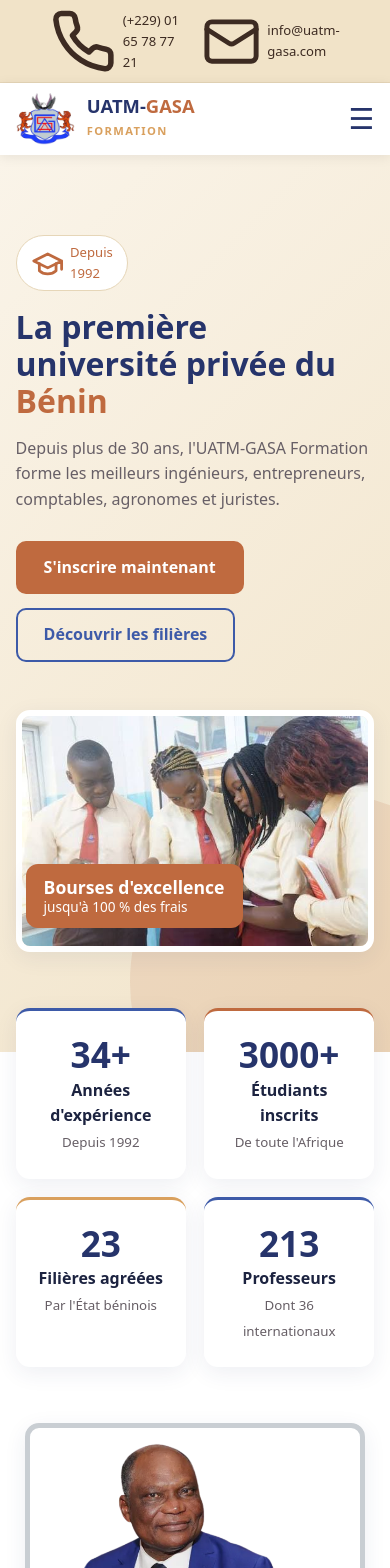
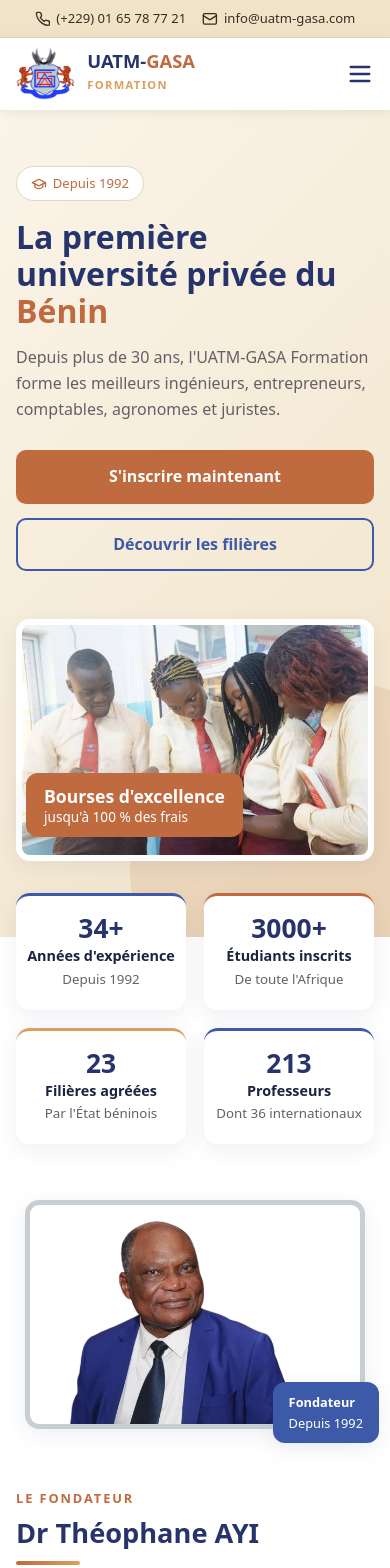
Before and after one commit to Houecande/uatm-gasa-formation, a React (Vite) app: page / in a window 390 px wide. Shown: the top 1568 px of the page. Built offline with nearby package versions, Linux system fonts and the light colour scheme.

Commit message:
Correction des erreurs de syntaxe et amélioration de la structure du code pour une meilleure lisibilité et maintenabilité.

```diff
--- a/src/components/Filieres.jsx
+++ b/src/components/Filieres.jsx
@@ -1,4 +1,4 @@
-import { poles, SITE_OFFICIEL } from '../data'
+import { poles, URL_FILIERES } from '../data'
 
 export default function Filieres() {
   return (
@@ -22,7 +22,7 @@
           ))}
         </div>
         <div className="cta-row">
-          <a className="btn btn-blue" href={SITE_OFFICIEL} target="_blank" rel="noreferrer">
+          <a className="btn btn-blue" href={URL_FILIERES} target="_self">
             Voir toutes les filières sur le site officiel
           </a>
         </div>
--- a/src/components/Header.jsx
+++ b/src/components/Header.jsx
@@ -1,7 +1,7 @@
 import { useState } from 'react'
 import logo from '../assets/logo.png'
-import { contact, SITE_OFFICIEL } from '../data'
-import { PhoneIcon, MailIcon } from './Icons'
+import { contact, URL_ADMISSION } from '../data'
+import { PhoneIcon, MailIcon, MenuIcon, CloseIcon } from './Icons'
 
 const liens = [
   ['Accueil', '#accueil'],
@@ -28,21 +28,26 @@
       </div>
       <header className="header">
         <div className="container">
-          <a href="#accueil" className="brand">
+          <a href="#accueil" target="_self" className="brand" onClick={() => setOuvert(false)}>
             <img src={logo} alt="Logo UATM GASA Formation" />
             <div>
               <strong>UATM-<span>GASA</span></strong>
               <small>FORMATION</small>
             </div>
           </a>
-          <button className="burger" onClick={() => setOuvert(!ouvert)} aria-label="Menu">
-            {ouvert ? '✕' : '☰'}
+          <button
+            className="burger"
+            onClick={() => setOuvert(!ouvert)}
+            aria-label={ouvert ? 'Fermer le menu' : 'Ouvrir le menu'}
+            aria-expanded={ouvert}
+          >
+            {ouvert ? <CloseIcon /> : <MenuIcon />}
           </button>
           <nav className={`nav ${ouvert ? 'open' : ''}`}>
             {liens.map(([nom, href]) => (
-              <a key={href} href={href} onClick={() => setOuvert(false)}>{nom}</a>
+              <a key={href} href={href} target="_self" onClick={() => setOuvert(false)}>{nom}</a>
             ))}
-            <a className="btn btn-accent" href={SITE_OFFICIEL} target="_blank" rel="noreferrer">
+            <a className="btn btn-accent" href={URL_ADMISSION} target="_self">
               S'inscrire
             </a>
           </nav>
--- a/src/components/Hero.jsx
+++ b/src/components/Hero.jsx
@@ -1,5 +1,5 @@
 import etudiants from '../assets/etudiants.jpg'
-import { SITE_OFFICIEL } from '../data'
+import { URL_ADMISSION } from '../data'
 import { GraduationCapIcon } from './Icons'
 
 export default function Hero() {
@@ -18,10 +18,10 @@
             entrepreneurs, comptables, agronomes et juristes.
           </p>
           <div className="actions">
-            <a className="btn btn-accent" href={SITE_OFFICIEL} target="_blank" rel="noreferrer">
+            <a className="btn btn-accent" href={URL_ADMISSION} target="_self">
               S'inscrire maintenant
             </a>
-            <a className="btn btn-outline" href="#filieres">Découvrir les filières</a>
+            <a className="btn btn-outline" href="#filieres" target="_self">Découvrir les filières</a>
           </div>
         </div>
         <div className="hero-photo">
--- a/src/components/Icons.jsx
+++ b/src/components/Icons.jsx
@@ -73,6 +73,44 @@
   )
 }
 
+export function MenuIcon({ className = "icon", ...props }) {
+  return (
+    <svg
+      xmlns="http://www.w3.org/2000/svg"
+      viewBox="0 0 24 24"
+      fill="none"
+      stroke="currentColor"
+      strokeWidth="2"
+      strokeLinecap="round"
+      strokeLinejoin="round"
+      className={className}
+      aria-hidden="true"
+      {...props}
+    >
+      <path d="M4 6h16M4 12h16M4 18h16" />
+    </svg>
+  )
+}
+
+export function CloseIcon({ className = "icon", ...props }) {
+  return (
+    <svg
+      xmlns="http://www.w3.org/2000/svg"
+      viewBox="0 0 24 24"
+      fill="none"
+      stroke="currentColor"
+      strokeWidth="2"
+      strokeLinecap="round"
+      strokeLinejoin="round"
+      className={className}
+      aria-hidden="true"
+      {...props}
+    >
+      <path d="m18 6-12 12M6 6l12 12" />
+    </svg>
+  )
+}
+
 export function ExternalLinkIcon({ className = "icon", ...props }) {
   return (
     <svg
--- a/src/components/Stats.jsx
+++ b/src/components/Stats.jsx
@@ -1,15 +1,61 @@
+import { useEffect, useRef, useState } from 'react'
 import { stats, ANNEE_CREATION } from '../data'
 
 export default function Stats() {
   const anneesExp = new Date().getFullYear() - ANNEE_CREATION
+  const sectionRef = useRef(null)
+  const [valeurs, setValeurs] = useState(() => stats.map(() => 0))
+  const finales = stats.map((stat) => {
+    const valeur = stat.valeur ?? `${anneesExp}+`
+    const nombre = Number.parseInt(valeur, 10)
+    return { nombre, suffixe: valeur.slice(String(nombre).length) }
+  })
+
+  useEffect(() => {
+    const section = sectionRef.current
+    if (!section) return undefined
+
+    const afficherValeursFinales = () => {
+      setValeurs(finales.map(({ nombre }) => nombre))
+    }
+
+    if (window.matchMedia('(prefers-reduced-motion: reduce)').matches) {
+      afficherValeursFinales()
+      return undefined
+    }
+
+    let animationFrame
+    const observer = new IntersectionObserver(([entry]) => {
+      if (!entry.isIntersecting) return
+
+      observer.disconnect()
+      const debut = performance.now()
+      const duree = 1400
+
+      const animer = (maintenant) => {
+        const progression = Math.min((maintenant - debut) / duree, 1)
+        const progressionLisse = 1 - (1 - progression) ** 4
+        setValeurs(finales.map(({ nombre }) => Math.floor(nombre * progressionLisse)))
+        if (progression < 1) animationFrame = requestAnimationFrame(animer)
+      }
+
+      animationFrame = requestAnimationFrame(animer)
+    }, { threshold: 0.35 })
+
+    observer.observe(section)
+    return () => {
+      observer.disconnect()
+      cancelAnimationFrame(animationFrame)
+    }
+  }, [anneesExp])
 
   return (
-    <section className="stats">
+    <section className="stats" ref={sectionRef}>
       <div className="container">
         <div className="stats-grid">
-          {stats.map((s) => (
+          {stats.map((s, index) => (
             <div className="stat" key={s.label}>
-              <strong>{s.valeur ?? `${anneesExp}+`}</strong>
+              <strong>{valeurs[index]}{finales[index].suffixe}</strong>
               <span>{s.label}</span>
               <small>{s.detail}</small>
             </div>
--- a/src/data.js
+++ b/src/data.js
@@ -1,4 +1,7 @@
 export const SITE_OFFICIEL = 'https://uatm-gasa.com'
+export const URL_FILIERES = `${SITE_OFFICIEL}/filieres`
+export const URL_ADMISSION = `${SITE_OFFICIEL}/admission`
+export const URL_CONTACT = `${SITE_OFFICIEL}/contact`
 
 export const ANNEE_CREATION = 1992
 
--- a/src/index.css
+++ b/src/index.css
@@ -16,6 +16,9 @@
 
 * { box-sizing: border-box; margin: 0; padding: 0; }
 html { scroll-behavior: smooth; scroll-padding-top: 80px; }
+@media (prefers-reduced-motion: reduce) {
+  html { scroll-behavior: auto; }
+}
 body {
   font-family: 'Poppins', system-ui, sans-serif;
   color: var(--text);
@@ -23,7 +26,7 @@
   line-height: 1.6;
 }
 img { max-width: 100%; display: block; }
-a { color: inherit; text-decoration: none; }
+a { color: inherit; text-decoration: none; transition: color 0.2s ease; }
 ul { list-style: none; }
 
 .container { width: min(1140px, 92%); margin-inline: auto; }
@@ -44,8 +47,9 @@
 .center .lead { margin-inline: auto; }
 
 .btn {
-  display: inline-block; padding: 12px 26px; border-radius: 10px;
+  display: inline-block; max-width: 100%; padding: 12px 26px; border-radius: 10px;
   font-weight: 600; border: 2px solid transparent; cursor: pointer;
+  text-align: center; white-space: normal; overflow-wrap: anywhere;
   transition: transform 0.15s, box-shadow 0.15s, background 0.15s;
 }
 .btn:hover { transform: translateY(-2px); box-shadow: var(--shadow); }
@@ -56,10 +60,10 @@
 .btn-outline-blue { border-color: var(--blue); color: var(--blue); }
 
 /* Header */
-.topbar { background: var(--sand); color: var(--brown); border-bottom: 1px solid #e6d6b8; font-size: 0.82rem; }
+.topbar { position: relative; z-index: 30; background: var(--sand); color: var(--brown); border-bottom: 1px solid #e6d6b8; font-size: 0.82rem; }
 .topbar .container { display: flex; justify-content: space-between; gap: 16px; padding: 8px 0; flex-wrap: wrap; }
 .header { position: sticky; top: 0; z-index: 50; background: #fff; box-shadow: 0 2px 12px rgba(0,0,0,.08); }
-.header .container { display: flex; align-items: center; justify-content: space-between; height: 72px; }
+.header .container { position: relative; z-index: 10; display: flex; align-items: center; justify-content: space-between; height: 72px; }
 .brand { display: flex; align-items: center; gap: 12px; }
 .brand img { height: 52px; width: auto; }
 .brand strong { display: block; color: var(--blue-dark); font-size: 1.15rem; line-height: 1.1; }
@@ -68,7 +72,9 @@
 .nav { display: flex; align-items: center; gap: 26px; }
 .nav a:not(.btn) { font-weight: 500; font-size: 0.95rem; }
 .nav a:not(.btn):hover { color: var(--accent); }
-.burger { display: none; background: none; border: 0; font-size: 1.8rem; color: var(--blue-dark); cursor: pointer; }
+.burger { display: none; background: none; border: 0; color: var(--blue-dark); cursor: pointer; }
+.icon { width: 1.2em; height: 1.2em; flex: 0 0 auto; vertical-align: middle; }
+.burger .icon { width: 28px; height: 28px; }
 
 /* Hero */
 .hero {
@@ -98,14 +104,14 @@
 
 /* Stats */
 .stats { margin-top: -44px; position: relative; z-index: 2; }
-.stats-grid { display: grid; grid-template-columns: repeat(4, 1fr); gap: 18px; }
+.stats-grid { display: grid; grid-template-columns: repeat(4, minmax(0, 1fr)); gap: 18px; }
 .stat {
   background: #fff; border-radius: var(--radius); padding: 24px 16px; text-align: center;
-  box-shadow: var(--shadow); border-top: 3px solid var(--blue);
+  box-shadow: var(--shadow); border-top: 3px solid var(--blue); min-width: 0;
 }
 .stat:nth-child(2) { border-top-color: var(--accent); }
 .stat:nth-child(3) { border-top-color: var(--orange); }
-.stat strong { display: block; font-size: 2.2rem; color: var(--blue-dark); line-height: 1.1; }
+.stat strong { display: block; font-size: clamp(1.65rem, 3vw, 2.2rem); color: var(--blue-dark); line-height: 1.1; }
 .stat span { display: block; font-weight: 600; margin-top: 4px; }
 .stat small { color: var(--muted); }
 
@@ -134,7 +140,7 @@
 .pole li { padding: 7px 0 7px 22px; position: relative; font-size: 0.93rem; border-bottom: 1px dashed #eadfca; }
 .pole li:last-child { border-bottom: 0; }
 .pole li::before { content: '▸'; position: absolute; left: 0; color: var(--accent); }
-.cta-row { margin-top: 36px; }
+.cta-row { margin-top: 36px; display: flex; justify-content: center; }
 
 /* Parcours */
 .jalons { display: grid; grid-template-columns: repeat(auto-fit, minmax(190px, 1fr)); gap: 18px; margin-top: 40px; text-align: left; }
@@ -165,6 +171,7 @@
 .map-box { border-radius: var(--radius); overflow: hidden; box-shadow: var(--shadow); min-height: 420px; background: var(--grey); display: flex; flex-direction: column; }
 .map-box iframe { border: 0; width: 100%; flex: 1; min-height: 380px; }
 .map-box .map-link { padding: 10px 16px; background: #fff; font-size: 0.85rem; color: var(--blue); font-weight: 600; }
+.map-box .map-link:hover { color: var(--accent); }
 .batiment { margin-top: 40px; border-radius: var(--radius); overflow: hidden; box-shadow: var(--shadow); max-height: 380px; }
 .batiment img { width: 100%; height: 380px; object-fit: cover; }
 
@@ -180,6 +187,9 @@
 .footer img { height: 70px; margin-bottom: 12px; }
 .footer h4 { color: var(--orange); margin-bottom: 12px; }
 .footer li { padding: 3px 0; }
+.footer li, .footer li a { display: flex; align-items: flex-start; gap: 8px; }
+.footer li .icon { margin-top: 4px; }
+.footer li a .icon { margin-top: 3px; }
 .footer a:hover { color: #fff; }
 .copy { margin-top: 36px; padding-top: 18px; border-top: 1px solid rgba(255,255,255,.12); text-align: center; font-size: 0.82rem; }
 
@@ -187,13 +197,26 @@
 @media (max-width: 860px) {
   .burger { display: block; }
   .nav {
-    position: absolute; top: 72px; left: 0; right: 0; background: #fff; flex-direction: column;
+    position: absolute; top: 72px; left: 0; right: 0; z-index: 60; background: #fff; flex-direction: column;
     align-items: flex-start; padding: 18px 4%; gap: 14px; box-shadow: 0 10px 20px rgba(0,0,0,.1); display: none;
   }
   .nav.open { display: flex; }
   .hero .container, .fondateur-grid, .campus-layout, .footer-grid { grid-template-columns: 1fr; }
   .hero-photo .tag { left: 10px; }
-  .stats-grid { grid-template-columns: repeat(2, 1fr); }
+  .stats-grid { grid-template-columns: repeat(2, minmax(0, 1fr)); }
   .section { padding: 56px 0; }
   .topbar .container { justify-content: center; }
+  .topbar .container > span { min-width: 0; overflow-wrap: anywhere; }
+  .cta-row .btn { width: 100%; }
+  .campus-item h3 { min-width: 0; }
 }
+
+@media (max-width: 480px) {
+  .container { width: min(100% - 32px, 1140px); }
+  .hero { padding: 56px 0 76px; }
+  .hero .actions, .inscription .actions { flex-direction: column; align-items: stretch; }
+  .hero .actions .btn, .inscription .actions .btn { width: 100%; }
+  .stat { padding: 18px 10px; }
+  .stat span { font-size: 0.9rem; line-height: 1.3; }
+  .footer-grid { gap: 26px; }
+}
```
Also changed, not shown: index.html (+7 -3 lines), src/components/Footer.jsx (+7 -4 lines), src/components/Inscription.jsx (+5 -3 lines), src/components/campus.jsx (+4 -4 lines), 1 other file (tests, documents, lock files or other folders).
